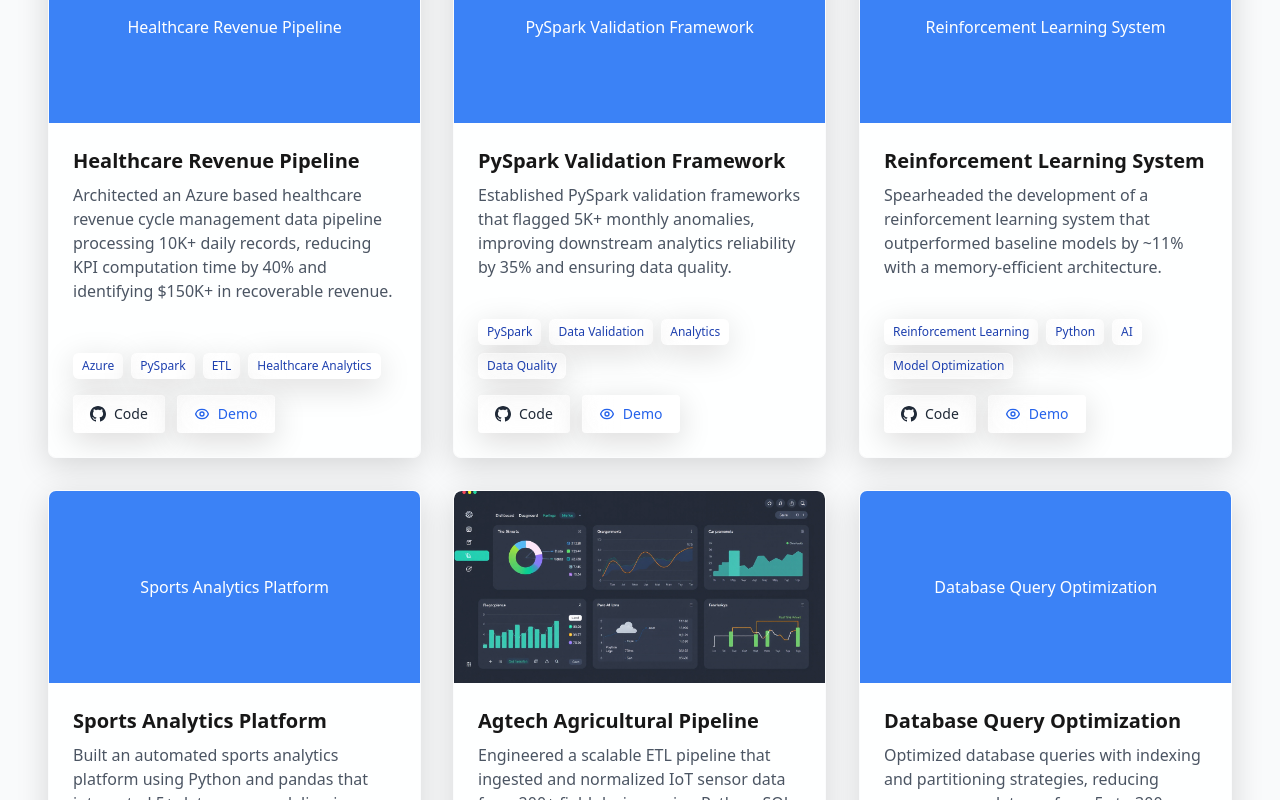
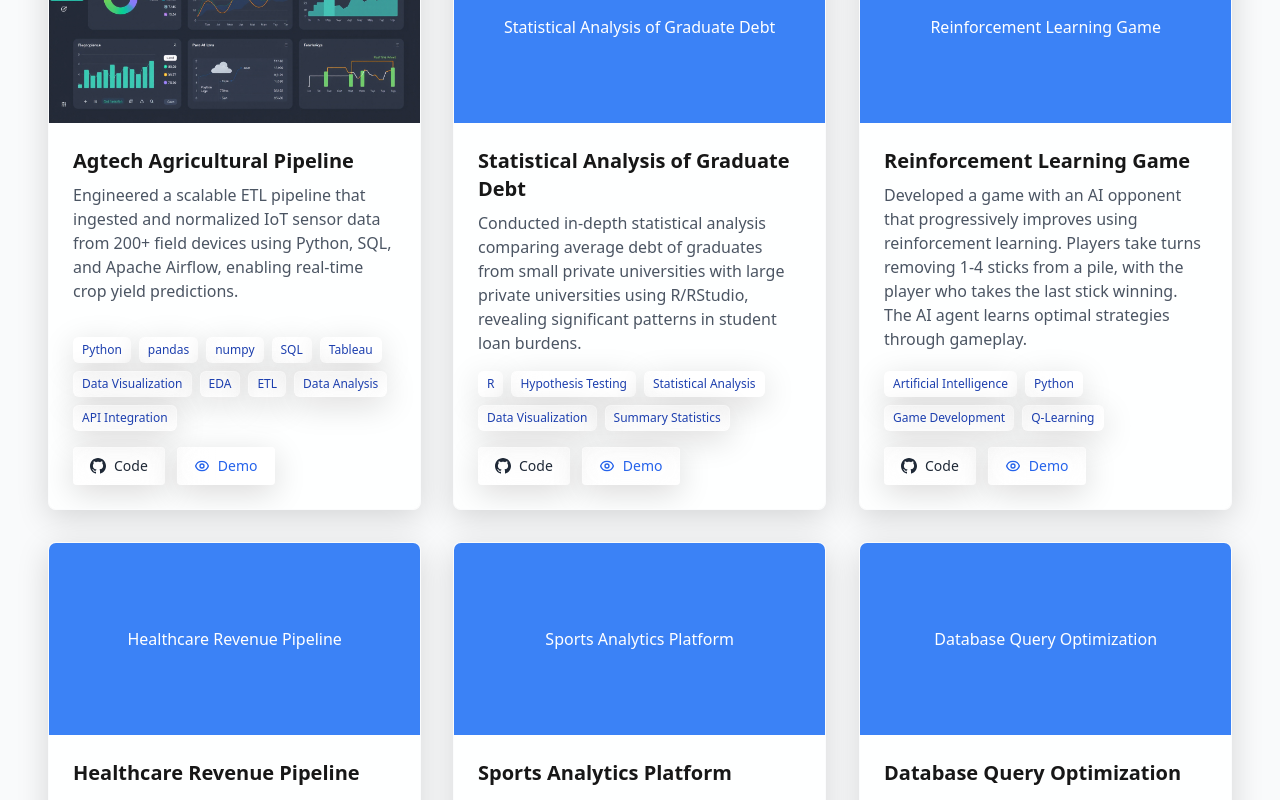
Before and after one commit to KhawajaAhmed/khawajaahmed.github.io, a Next.js app: page / in a window 1280 px wide. Shown: the part 3860-4660 px from the top of the page. Built offline with nearby package versions, Linux system fonts and the light colour scheme.

Commit message:
Added projects, links and changed their order.

```diff
--- a/src/components/Projects.tsx
+++ b/src/components/Projects.tsx
@@ -9,26 +9,34 @@ import { motion } from 'framer-motion';
 const Projects = () => {
   const projects = [
     {
+      title: "Agtech Agricultural Pipeline",
+      description: "Engineered a scalable ETL pipeline that ingested and normalized IoT sensor data from 200+ field devices using Python, SQL, and Apache Airflow, enabling real-time crop yield predictions.",
+      image: "/agricultural_dashboard.png",
+      tags: ["Python","pandas","numpy","SQL","Tableau","Data Visualization" ,"EDA", "ETL","Data Analysis","API Integration"],
+      github: "https://github.com/KhawajaAhmed/Agtech-Agricultural-Data-Pipeline",
+      demo: "#"
+    },
+    {
+      title: "Statistical Analysis of Graduate Debt",
+      description: "Conducted in-depth statistical analysis comparing average debt of graduates from small private universities with large private universities using R/RStudio, revealing significant patterns in student loan burdens.",
+      image: "/project2.jpg",
+      tags: ["R", "Hypothesis Testing", "Statistical Analysis", "Data Visualization", "Summary Statistics"],
+      github: "https://github.com/KhawajaAhmed/R_University_Debt_Study",
+      demo: "#"
+    },
+    {
+      title: "Reinforcement Learning Game",
+      description: "Developed a game with an AI opponent that progressively improves using reinforcement learning. Players take turns removing 1-4 sticks from a pile, with the player who takes the last stick winning. The AI agent learns optimal strategies through gameplay.",
+      image: "/project3.jpg",
+      tags: ["Artificial Intelligence", "Python","Game Development", "Q-Learning"],
+      github: "https://github.com/KhawajaAhmed/Nims-RL-Game",
+      demo: "#"
+    },
+    {
       title: "Healthcare Revenue Pipeline",
       description: "Architected an Azure based healthcare revenue cycle management data pipeline processing 10K+ daily records, reducing KPI computation time by 40% and identifying $150K+ in recoverable revenue.",
       image: "/project1.jpg",
       tags: ["Azure", "PySpark", "ETL", "Healthcare Analytics"],
-      github: "#",
-      demo: "#"
-    },
-    {
-      title: "PySpark Validation Framework",
-      description: "Established PySpark validation frameworks that flagged 5K+ monthly anomalies, improving downstream analytics reliability by 35% and ensuring data quality.",
-      image: "/project2.jpg",
-      tags: ["PySpark", "Data Validation", "Analytics", "Data Quality"],
-      github: "#",
-      demo: "#"
-    },
-    {
-      title: "Reinforcement Learning System",
-      description: "Spearheaded the development of a reinforcement learning system that outperformed baseline models by ~11% with a memory-efficient architecture.",
-      image: "/project3.jpg",
-      tags: ["Reinforcement Learning", "Python", "AI", "Model Optimization"],
       github: "#",
       demo: "#"
     },
@@ -38,14 +46,6 @@ const Projects = () => {
       image: "/project4.jpg",
       tags: ["Python", "pandas", "Sports Analytics", "Data Integration"],
       github: "#",
-      demo: "#"
-    },
-    {
-      title: "Agtech Agricultural Pipeline",
-      description: "Engineered a scalable ETL pipeline that ingested and normalized IoT sensor data from 200+ field devices using Python, SQL, and Apache Airflow, enabling real-time crop yield predictions.",
-      image: "/agricultural_dashboard.png",
-      tags: ["Python", "SQL", "Apache Airflow", "IoT", "ETL"],
-      github: "https://github.com/KhawajaAhmed/Agtech-Agricultural-Data-Pipeline",
       demo: "#"
     },
     {
```
